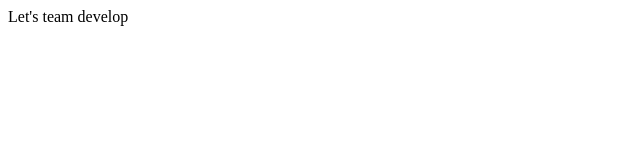
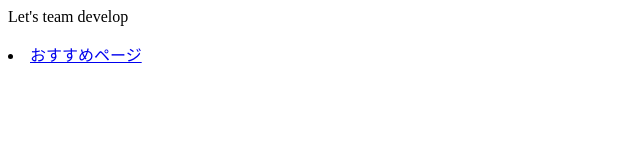
Before and after one commit to marute0215/kadai1, a plain HTML site: page index.html in a window 1280 px wide. Shown: the whole page, without its empty margins (0-640 px from the left). Drawn offline with Linux system fonts and the light colour scheme.

Commit message:
URLを追加しました

```diff
--- a/index.html
+++ b/index.html
@@ -5,5 +5,6 @@
 </head>
 <body>
 	<p>Let's team develop</p>
+	<li><a href="https://7-taizai.net/">おすすめページ</a></li>
 </body>
 </html>
```
